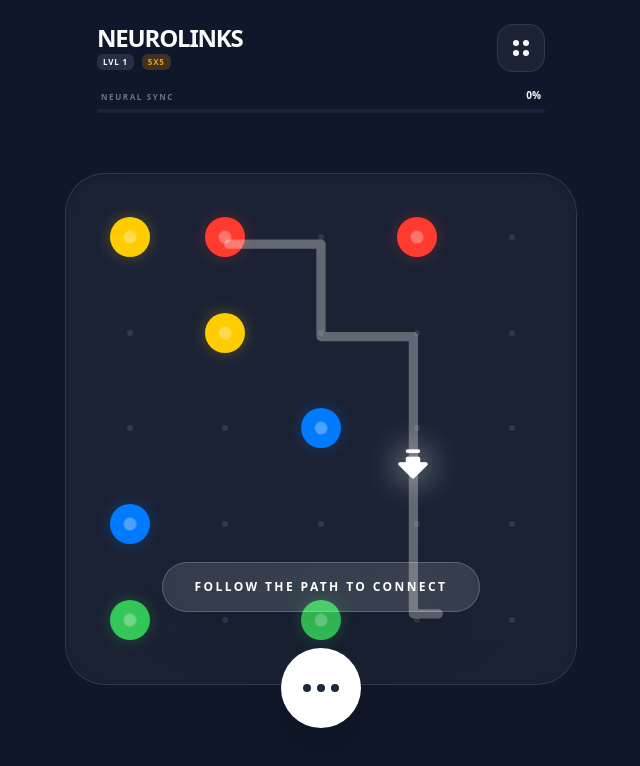
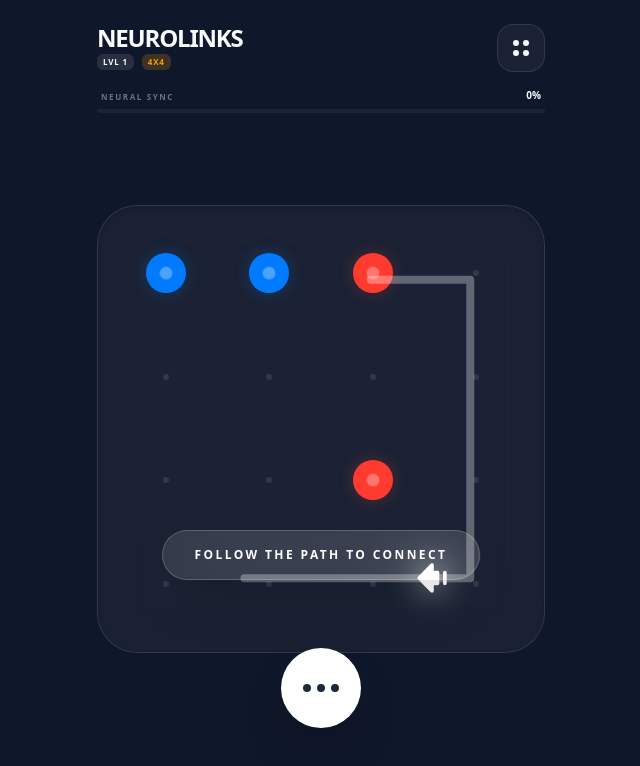
Before and after one commit to AbdullahWadah/neuro-link-game, a React (Vite) app: page / in a window 1280 px wide. Shown: the top 766 px of the page, without its empty margins (319-959 px from the left). Built offline with nearby package versions, Linux system fonts and the light colour scheme.

Commit message:
[dyad] Fixing game startup and performance issues - wrote 3 file(s)

```diff
--- a/src/data/levels.ts
+++ b/src/data/levels.ts
@@ -1,4 +1,4 @@
-import { MANUAL_LEVELS } from './manualLevels';
+import { buildManualLevel } from './manualLevels';
 import { Level, Point, Pair } from '../types/game';
 
 const COLORS = [
@@ -12,105 +12,20 @@ const seededRandom = (seed: number) => {
 };
 
 export const generatePlayableLevel = (id: number): Level => {
-  // Check if there's a manual override for this level ID
-  const manualLevel = MANUAL_LEVELS.find(l => l.id === id);
-  if (manualLevel) return manualLevel;
+  // Use the manual level builder logic
+  const level = buildManualLevel(id);
 
-  // Dynamic generation logic for levels 1-120
-  let size = 5;
-  let targetPairs = 5;
-
-  if (id <= 10) { size = 4; targetPairs = 3; }
-  else if (id <= 30) { size = 5; targetPairs = 4; }
-  else if (id <= 60) { size = 6; targetPairs = 5; }
-  else if (id <= 90) { size = 7; targetPairs = 6; }
-  else { size = 8; targetPairs = 7; }
-
-  const baseSeed = id * 987.654 + 123.456;
-  let currentSeed = baseSeed;
-  const nextRng = () => {
-    currentSeed = seededRandom(currentSeed) * 1000;
-    return currentSeed / 1000;
-  };
-
-  const generate = (): Level | null => {
-    const grid: (string | null)[][] = Array(size).fill(null).map(() => Array(size).fill(null));
-    const paths: Point[][] = [];
-    const levelColors = [...COLORS].sort(() => nextRng() - 0.5);
-
-    for (let p = 0; p < targetPairs; p++) {
-      let pairSuccess = false;
-      let pairAttempts = 0;
-      while (!pairSuccess && pairAttempts < 100) {
-        pairAttempts++;
-        const emptyCells: Point[] = [];
-        for (let y = 0; y < size; y++) {
-          for (let x = 0; x < size; x++) {
-            if (!grid[y][x]) emptyCells.push({ x, y });
-          }
-        }
-        if (emptyCells.length < 2) break;
-        const start = emptyCells[Math.floor(nextRng() * emptyCells.length)];
-        const currentPath: Point[] = [start];
-        const color = levelColors[p % levelColors.length];
-        const tempGridPoints: Point[] = [start];
-        grid[start.y][start.x] = color;
-        let stuck = false;
-        while (!stuck) {
-          const last = currentPath[currentPath.length - 1];
-          const neighbors = [{ x: last.x + 1, y: last.y }, { x: last.x - 1, y: last.y }, { x: last.x, y: last.y + 1 }, { x: last.x, y: last.y - 1 }]
-            .filter(n => n.x >= 0 && n.x < size && n.y >= 0 && n.y < size && !grid[n.y][n.x]);
-          if (neighbors.length === 0) stuck = true;
-          else {
-            neighbors.sort((a, b) => {
-              const countOccupied = (pt: Point) => [{ x: pt.x + 1, y: pt.y }, { x: pt.x - 1, y: pt.y }, { x: pt.x, y: pt.y + 1 }, { x: pt.x, y: pt.y - 1 }]
-                .filter(n => n.x < 0 || n.x >= size || n.y < 0 || n.y >= size || grid[n.y][n.x] !== null).length;
-              return countOccupied(b) - countOccupied(a);
-            });
-            const next = neighbors[0];
-            currentPath.push(next);
-            tempGridPoints.push(next);
-            grid[next.y][next.x] = color;
-          }
-        }
-        if (currentPath.length >= 2) {
-          paths.push(currentPath);
-          pairSuccess = true;
-        } else {
-          tempGridPoints.forEach(pt => grid[pt.y][pt.x] = null);
-        }
-      }
-    }
-
-    if (paths.length < 2) return null;
-
-    const pairs: Pair[] = paths.map((path, i) => ({
-      color: levelColors[i % levelColors.length],
-      start: path[0],
-      end: path[path.length - 1]
-    }));
-
-    const solutions: Record<string, Point[]> = {};
-    paths.forEach((path, i) => {
-      solutions[levelColors[i % levelColors.length]] = path;
-    });
-
-    return { id, size, pairs, solutions };
-  };
-
-  let level: Level | null = null;
-  let attempts = 0;
-  while (!level && attempts < 1000) {
-    level = generate();
-    attempts++;
+  // If for some reason it failed to generate pairs, use a simple fallback
+  if (level.pairs.length === 0) {
+    return {
+      id,
+      size: level.size,
+      pairs: [{ color: COLORS[0], start: { x: 0, y: 0 }, end: { x: level.size - 1, y: level.size - 1 } }],
+      solutions: { [COLORS[0]]: [{ x: 0, y: 0 }, { x: level.size - 1, y: level.size - 1 }] }
+    };
   }
 
-  return level || {
-    id,
-    size,
-    pairs: [{ color: COLORS[0], start: { x: 0, y: 0 }, end: { x: size - 1, y: size - 1 } }],
-    solutions: {}
-  };
+  return level;
 };
 
 export const generateDailyLevel = (seed: number): Level => generatePlayableLevel((seed % 120) + 1);
--- a/src/data/manualLevels.ts
+++ b/src/data/manualLevels.ts
@@ -5,7 +5,6 @@ const COLORS = [
   "#AF52DE", "#FF9500", "#5AC8FA", "#FF2D55"
 ];
 
-// Create a random path
 function createPath(size: number, occupied: Set<string>): Point[] {
   const path: Point[] = [];
   const key = (x: number, y: number) => `${x},${y}`;
@@ -13,7 +12,6 @@ function createPath(size: number, occupied: Set<string>): Point[] {
   let x = Math.floor(Math.random() * size);
   let y = Math.floor(Math.random() * size);
 
-  // Find a starting point that isn't occupied
   let attempts = 0;
   while (occupied.has(key(x, y)) && attempts < 100) {
     x = Math.floor(Math.random() * size);
@@ -37,16 +35,10 @@ function createPath(size: number, occupied: Set<string>): Point[] {
     ].sort(() => Math.random() - 0.5);
 
     let moved = false;
-
     for (const d of dirs) {
       const nx = x + d.dx;
       const ny = y + d.dy;
-
-      if (
-        nx >= 0 && ny >= 0 &&
-        nx < size && ny < size &&
-        !occupied.has(key(nx, ny))
-      ) {
+      if (nx >= 0 && ny >= 0 && nx < size && ny < size && !occupied.has(key(nx, ny))) {
         x = nx;
         y = ny;
         path.push({ x, y });
@@ -55,22 +47,20 @@ function createPath(size: number, occupied: Set<string>): Point[] {
         break;
       }
     }
-
     if (!moved) break;
   }
-
   return path;
 }
 
-// Build level
-function buildLevel(id: number): Level {
+export function buildManualLevel(id: number): Level {
   let size = 5;
   let pairCount = 5;
 
-  if (id <= 30) { size = 5; pairCount = 5; }
-  else if (id <= 60) { size = 6; pairCount = 6; }
-  else if (id <= 90) { size = 7; pairCount = 7; }
-  else { size = 8; pairCount = 8; }
+  if (id <= 10) { size = 4; pairCount = 3; }
+  else if (id <= 30) { size = 5; pairCount = 4; }
+  else if (id <= 60) { size = 6; pairCount = 5; }
+  else if (id <= 90) { size = 7; pairCount = 6; }
+  else { size = 8; pairCount = 7; }
 
   const occupied = new Set<string>();
   const pairs: any[] = [];
@@ -79,35 +69,20 @@ function buildLevel(id: number): Level {
   for (let i = 0; i < pairCount; i++) {
     let path: Point[] = [];
     let attempts = 0;
-
-    // Try to generate a path of at least length 2
     while (path.length < 2 && attempts < 50) {
       path = createPath(size, occupied);
       attempts++;
     }
-
     if (path.length < 2) continue;
 
     const color = COLORS[i % COLORS.length];
-
     pairs.push({
       color,
       start: path[0],
       end: path[path.length - 1],
     });
-
     solutions[color] = path;
   }
 
-  return {
-    id,
-    size,
-    pairs,
-    solutions
-  };
+  return { id, size, pairs, solutions };
 }
-
-// Export levels
-export const MANUAL_LEVELS: Level[] = Array.from({ length: 120 }, (_, i) =>
-  buildLevel(i + 1)
-);
--- a/src/hooks/useGameState.ts
+++ b/src/hooks/useGameState.ts
@@ -1,27 +1,36 @@
 import { useState, useEffect, useMemo } from 'react';
-import { generatePlayableLevel, Level } from '../data/levels';
-import { THEMES, Theme } from '../data/themes';
-
-export interface LevelScore {
-  levelId: number;
-  stars: number;
-  bestTime: number;
-}
+import { generatePlayableLevel } from '../data/levels';
+import { THEMES } from '../data/themes';
+import { LevelScore } from '../types/game';
 
 export const useGameState = () => {
   const [currentLevelId, setCurrentLevelId] = useState(() => {
+    try {
       const saved = localStorage.getItem('neurolinks_level');
-    return saved ? parseInt(saved) : 1;
+      const val = saved ? parseInt(saved) : 1;
+      return isNaN(val) ? 1 : Math.max(1, Math.min(120, val));
+    } catch (e) {
+      return 1;
+    }
   });
 
   const [unlockedLevel, setUnlockedLevel] = useState(() => {
+    try {
       const saved = localStorage.getItem('neurolinks_unlocked');
-    return saved ? parseInt(saved) : 1;
+      const val = saved ? parseInt(saved) : 1;
+      return isNaN(val) ? 1 : Math.max(1, Math.min(120, val));
+    } catch (e) {
+      return 1;
+    }
   });
 
   const [levelScores, setLevelScores] = useState<Record<number, LevelScore>>(() => {
+    try {
       const saved = localStorage.getItem('neurolinks_scores');
       return saved ? JSON.parse(saved) : {};
+    } catch (e) {
+      return {};
+    }
   });
 
   const [isMuted, setIsMuted] = useState(() => {
@@ -46,8 +55,12 @@ export const useGameState = () => {
   });
 
   const [hints, setHints] = useState(() => {
+    try {
       const saved = localStorage.getItem('neurolinks_hints');
       return saved ? parseInt(saved) : 2;
+    } catch (e) {
+      return 2;
+    }
   });
 
   const [isAdFree, setIsAdFree] = useState(() => {
```
Lines whose indentation alone changed are shown as unchanged.
